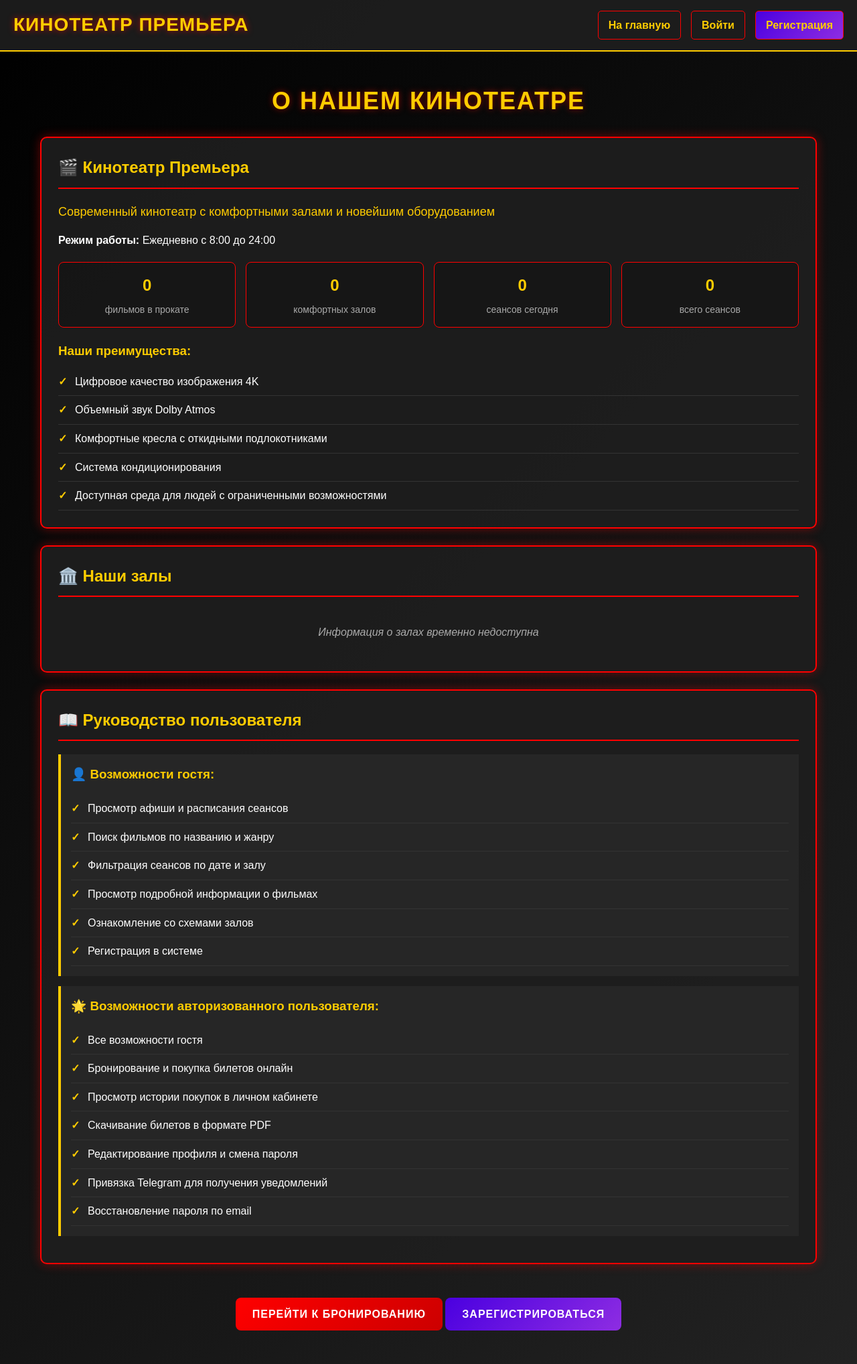
After one commit to Klevchik1/cinema-management-system, a Django app: page /about/ in a window 1280 px wide. The commit adds this page. Shown: the whole page at 67% size. Run offline with Django 5.2, Linux system fonts and the light colour scheme; data that the repository does not hold is empty.

Commit message:
v1.5 user's guid

```diff
--- /dev/null
+++ b/ticket/templates/ticket/about.html
@@ -0,0 +1,384 @@
+<!DOCTYPE html>
+{% load ru_filters %}
+<html>
+<head>
+    <title>О кинотеатре - Кинотеатр Премьера</title>
+    <style>
+        * {
+            margin: 0;
+            padding: 0;
+            box-sizing: border-box;
+            font-family: 'Arial', sans-serif;
+        }
+
+        body {
+            background-color: #000;
+            background: linear-gradient(135deg, #000 0%, #222 100%);
+            color: #fff;
+            min-height: 100vh;
+            line-height: 1.6;
+        }
+
+        .container {
+            max-width: 1200px;
+            margin: 0 auto;
+            padding: 20px;
+        }
+
+        .header {
+            background: rgba(30, 30, 30, 0.9);
+            padding: 15px 20px;
+            border-bottom: 2px solid #ffcc00;
+            display: flex;
+            justify-content: space-between;
+            align-items: center;
+        }
+
+        .logo {
+            color: #ffcc00;
+            font-size: 28px;
+            font-weight: bold;
+            letter-spacing: 1px;
+            text-shadow: 0 0 10px rgba(255, 0, 0, 0.7);
+        }
+
+        .user-panel {
+            display: flex;
+            align-items: center;
+            gap: 15px;
+        }
+
+        .user-panel a, .btn {
+            color: #ffcc00;
+            text-decoration: none;
+            padding: 8px 15px;
+            border: 1px solid #ff0000;
+            border-radius: 5px;
+            transition: all 0.3s;
+            font-weight: bold;
+        }
+
+        .user-panel a:hover, .btn:hover {
+            background: linear-gradient(135deg, #ff0000 0%, #cc0000 100%);
+            color: #fff;
+            transform: translateY(-2px);
+            box-shadow: 0 3px 10px rgba(255, 0, 0, 0.4);
+        }
+
+        .page-title {
+            text-align: center;
+            margin: 25px 0;
+            color: #ffcc00;
+            font-size: 36px;
+            text-transform: uppercase;
+            letter-spacing: 2px;
+            text-shadow: 0 0 10px rgba(255, 0, 0, 0.5);
+        }
+
+        .section {
+            background: rgba(30, 30, 30, 0.9);
+            border-radius: 10px;
+            padding: 25px;
+            margin-bottom: 25px;
+            border: 2px solid #ff0000;
+            box-shadow: 0 0 15px rgba(255, 0, 0, 0.4);
+        }
+
+        .section-title {
+            color: #ffcc00;
+            font-size: 24px;
+            margin-bottom: 20px;
+            border-bottom: 2px solid #ff0000;
+            padding-bottom: 10px;
+        }
+
+        /* Стили для карточек залов */
+        .halls-grid {
+            display: grid;
+            grid-template-columns: repeat(auto-fill, minmax(300px, 1fr));
+            gap: 20px;
+            margin-top: 20px;
+        }
+
+        .hall-card {
+            background: rgba(20, 20, 20, 0.8);
+            border-radius: 8px;
+            padding: 20px;
+            border: 1px solid #ffcc00;
+            transition: all 0.3s;
+        }
+
+        .hall-card:hover {
+            transform: translateY(-5px);
+            box-shadow: 0 5px 15px rgba(255, 204, 0, 0.3);
+        }
+
+        .hall-name {
+            color: #ffcc00;
+            font-size: 20px;
+            margin-bottom: 10px;
+        }
+
+        .hall-info {
+            color: #ccc;
+            margin-bottom: 8px;
+        }
+
+        .hall-stats {
+            display: flex;
+            justify-content: space-between;
+            margin-top: 15px;
+            padding-top: 10px;
+            border-top: 1px solid #444;
+        }
+
+        .stat {
+            text-align: center;
+        }
+
+        .stat-value {
+            color: #ffcc00;
+            font-size: 18px;
+            font-weight: bold;
+        }
+
+        .stat-label {
+            color: #aaa;
+            font-size: 12px;
+        }
+
+        /* Стили для списков возможностей */
+        .features-list {
+            list-style: none;
+            padding-left: 0;
+        }
+
+        .features-list li {
+            padding: 8px 0;
+            border-bottom: 1px solid #333;
+            position: relative;
+            padding-left: 25px;
+        }
+
+        .features-list li:before {
+            content: "✓";
+            color: #ffcc00;
+            position: absolute;
+            left: 0;
+            font-weight: bold;
+        }
+
+        .user-role-section {
+            background: rgba(40, 40, 40, 0.8);
+            border-left: 4px solid #ffcc00;
+            padding: 15px;
+            margin: 15px 0;
+        }
+
+        .admin-only {
+            background: rgba(74, 0, 224, 0.2);
+            border-left: 4px solid #8e2de2;
+        }
+
+        .cinema-stats {
+            display: grid;
+            grid-template-columns: repeat(auto-fit, minmax(200px, 1fr));
+            gap: 15px;
+            margin: 20px 0;
+        }
+
+        .stat-card {
+            background: rgba(20, 20, 20, 0.8);
+            padding: 15px;
+            border-radius: 8px;
+            text-align: center;
+            border: 1px solid #ff0000;
+        }
+
+        .stat-card-value {
+            color: #ffcc00;
+            font-size: 24px;
+            font-weight: bold;
+            margin-bottom: 5px;
+        }
+
+        .stat-card-label {
+            color: #aaa;
+            font-size: 14px;
+        }
+
+        .btn-home {
+            display: inline-block;
+            background: linear-gradient(135deg, #ff0000 0%, #cc0000 100%);
+            color: #fff;
+            padding: 12px 25px;
+            border: none;
+            border-radius: 8px;
+            font-size: 16px;
+            font-weight: bold;
+            cursor: pointer;
+            transition: all 0.3s;
+            text-transform: uppercase;
+            letter-spacing: 1px;
+            text-decoration: none;
+            margin-top: 20px;
+        }
+
+        .btn-home:hover {
+            transform: translateY(-3px);
+            box-shadow: 0 5px 15px rgba(255, 0, 0, 0.4);
+        }
+
+        .btn-admin {
+            background: linear-gradient(135deg, #4a00e0 0%, #8e2de2 100%);
+            margin-left: 10px;
+        }
+
+        .navigation {
+            text-align: center;
+            margin: 30px 0;
+        }
+    </style>
+</head>
+<body>
+    <div class="header">
+        <div class="logo">КИНОТЕАТР ПРЕМЬЕРА</div>
+        <div class="user-panel">
+            <a href="{% url 'home' %}" class="btn">На главную</a>
+            {% if user.is_authenticated %}
+                <a href="{% url 'profile' %}" class="btn">Личный кабинет</a>
+                {% if user.is_staff %}
+                    <a href="/admin/" class="btn btn-admin">Админ-панель</a>
+                {% endif %}
+                <span>Привет, {{ user.name }}!</span>
+                <a href="{% url 'logout' %}" class="btn">Выйти</a>
+            {% else %}
+                <a href="{% url 'login' %}" class="btn">Войти</a>
+                <a href="{% url 'register' %}" class="btn" style="background: linear-gradient(135deg, #4a00e0 0%, #8e2de2 100%);">Регистрация</a>
+            {% endif %}
+        </div>
+    </div>
+
+    <div class="container">
+        <h1 class="page-title">О нашем кинотеатре</h1>
+
+        <!-- Общая информация о кинотеатре -->
+        <div class="section">
+            <h2 class="section-title">🎬 {{ cinema_info.name }}</h2>
+            <p style="font-size: 18px; margin-bottom: 15px; color: #ffcc00;">{{ cinema_info.description }}</p>
+            <p><strong>Режим работы:</strong> {{ cinema_info.working_hours }}</p>
+
+            <div class="cinema-stats">
+                <div class="stat-card">
+                    <div class="stat-card-value">{{ total_movies }}</div>
+                    <div class="stat-card-label">фильмов в прокате</div>
+                </div>
+                <div class="stat-card">
+                    <div class="stat-card-value">{{ halls|length }}</div>
+                    <div class="stat-card-label">комфортных залов</div>
+                </div>
+                <div class="stat-card">
+                    <div class="stat-card-value">{{ total_screenings_today }}</div>
+                    <div class="stat-card-label">сеансов сегодня</div>
+                </div>
+                <div class="stat-card">
+                    <div class="stat-card-value">{{ total_screenings_all }}</div>
+                    <div class="stat-card-label">всего сеансов</div>
+                </div>
+            </div>
+
+            <h3 style="color: #ffcc00; margin: 20px 0 10px 0;">Наши преимущества:</h3>
+            <ul class="features-list">
+                {% for feature in cinema_info.features %}
+                    <li>{{ feature }}</li>
+                {% endfor %}
+            </ul>
+        </div>
+
+        <!-- Залы кинотеатра (динамические) -->
+        <div class="section">
+            <h2 class="section-title">🏛️ Наши залы</h2>
+            {% if halls %}
+                <div class="halls-grid">
+                    {% for hall in halls %}
+                        <div class="hall-card">
+                            <h3 class="hall-name">{{ hall.name }}</h3>
+                            {% if hall.description %}
+                                <p class="hall-info">{{ hall.description }}</p>
+                            {% endif %}
+                            <div class="hall-info">
+                                <strong>Схема мест:</strong> {{ hall.rows }} рядов × {{ hall.seats_per_row }} мест
+                            </div>
+                            <div class="hall-info">
+                                <strong>Вместимость:</strong> {{ hall.rows|add:0|multiply:hall.seats_per_row }} мест
+                            </div>
+                        </div>
+                    {% endfor %}
+                </div>
+            {% else %}
+                <p style="text-align: center; color: #aaa; font-style: italic; padding: 20px;">
+                    Информация о залах временно недоступна
+                </p>
+            {% endif %}
+        </div>
+
+        <!-- Руководство пользователя -->
+        <div class="section">
+            <h2 class="section-title">📖 Руководство пользователя</h2>
+
+            <!-- Возможности гостя -->
+            <div class="user-role-section">
+                <h3 style="color: #ffcc00; margin-bottom: 15px;">👤 Возможности гостя:</h3>
+                <ul class="features-list">
+                    <li>Просмотр афиши и расписания сеансов</li>
+                    <li>Поиск фильмов по названию и жанру</li>
+                    <li>Фильтрация сеансов по дате и залу</li>
+                    <li>Просмотр подробной информации о фильмах</li>
+                    <li>Ознакомление со схемами залов</li>
+                    <li>Регистрация в системе</li>
+                </ul>
+            </div>
+
+            <!-- Возможности авторизованного пользователя -->
+            <div class="user-role-section">
+                <h3 style="color: #ffcc00; margin-bottom: 15px;">🌟 Возможности авторизованного пользователя:</h3>
+                <ul class="features-list">
+                    <li>Все возможности гостя</li>
+                    <li>Бронирование и покупка билетов онлайн</li>
+                    <li>Просмотр истории покупок в личном кабинете</li>
+                    <li>Скачивание билетов в формате PDF</li>
+                    <li>Редактирование профиля и смена пароля</li>
+                    <li>Привязка Telegram для получения уведомлений</li>
+                    <li>Восстановление пароля по email</li>
+                </ul>
+            </div>
+
+            <!-- Возможности администратора (только для админов) -->
+            {% if user.is_staff %}
+                <div class="user-role-section admin-only">
+                    <h3 style="color: #8e2de2; margin-bottom: 15px;">⚡ Возможности администратора:</h3>
+                    <ul class="features-list">
+                        <li>Все возможности пользователя</li>
+                        <li>Управление фильмами (добавление, редактирование, удаление)</li>
+                        <li>Управление залами кинотеатра</li>
+                        <li>Создание и управление сеансами</li>
+                        <li>Просмотр системных логов и отчетов</li>
+                        <li>Управление резервными копиями базы данных</li>
+                        <li>Генерация аналитических отчетов</li>
+                        <li>Экспорт данных в различные форматы</li>
+                        <li>Мониторинг активности пользователей</li>
+                    </ul>
+                </div>
+            {% endif %}
+        </div>
+
+        <!-- Навигация -->
+        <div class="navigation">
+            <a href="{% url 'home' %}" class="btn-home">Перейти к бронированию</a>
+            {% if not user.is_authenticated %}
+                <a href="{% url 'register' %}" class="btn-home" style="background: linear-gradient(135deg, #4a00e0 0%, #8e2de2 100%);">Зарегистрироваться</a>
+            {% endif %}
+        </div>
+    </div>
+</body>
+</html>
--- a/ticket/templates/ticket/home.html
+++ b/ticket/templates/ticket/home.html
@@ -492,6 +492,7 @@
                 <a href="{% url 'login' %}" class="btn">Войти</a>
                 <a href="{% url 'register' %}" class="btn" style="background: linear-gradient(135deg, #4a00e0 0%, #8e2de2 100%);">Регистрация</a>
             {% endif %}
+            <a href="{% url 'about' %}" class="btn">О кинотеатре</a>
         </div>
     </div>
 
--- a/ticket/urls.py
+++ b/ticket/urls.py
@@ -37,6 +37,8 @@ urlpatterns = [
     path('password-reset/', views.password_reset_request, name='password_reset_request'),
     path('password-reset/code/', views.password_reset_code, name='password_reset_code'),
     path('password-reset/confirm/', views.password_reset_confirm, name='password_reset_confirm'),
+    # Руководство пользователя
+    path('about/', views.about, name='about'),
 ]
 
 if settings.DEBUG:
--- a/ticket/views.py
+++ b/ticket/views.py
@@ -209,6 +209,11 @@ def verify_email(request):
         return render(request, 'ticket/verify_email.html', {
             'email': pending_reg.email
         })
+
+    # ВАЖНОЕ ИСПРАВЛЕНИЕ: Добавляем возврат для GET запроса
+    return render(request, 'ticket/verify_email.html', {
+        'email': pending_reg.email
+    })
 
 
 def resend_verification_code(request):
@@ -1117,3 +1122,49 @@ def password_reset_confirm(request):
         'form': form,
         'email': email
     })
+
+
+def about(request):
+    """Страница 'О кинотеатре' с руководством пользователя"""
+
+    # Получаем все залы из базы данных с правильной статистикой
+    from django.db.models import Count
+    halls = Hall.objects.annotate(
+        total_seats=Count('seat'),  # Правильный подсчет мест
+        total_screenings=Count('screening', distinct=True)  # Правильный подсчет сеансов
+    )
+
+    # Общая статистика кинотеатра
+    total_movies = Movie.objects.count()
+
+    # Сеансы на сегодня (только будущие)
+    today_start = timezone.now().replace(hour=0, minute=0, second=0, microsecond=0)
+    today_end = today_start + timedelta(days=1)
+    total_screenings_today = Screening.objects.filter(
+        start_time__gte=timezone.now(),  # Только будущие
+        start_time__date=timezone.now().date()  # Только сегодня
+    ).count()
+
+    # Общее количество сеансов (всех)
+    total_screenings_all = Screening.objects.count()
+
+    context = {
+        'halls': halls,
+        'total_movies': total_movies,
+        'total_screenings_today': total_screenings_today,
+        'total_screenings_all': total_screenings_all,
+        'cinema_info': {
+            'name': 'Кинотеатр Премьера',
+            'description': 'Современный кинотеатр с комфортными залами и новейшим оборудованием',
+            'features': [
+                'Цифровое качество изображения 4K',
+                'Объемный звук Dolby Atmos',
+                'Комфортные кресла с откидными подлокотниками',
+                'Система кондиционирования',
+                'Доступная среда для людей с ограниченными возможностями'
+            ],
+            'working_hours': 'Ежедневно с 8:00 до 24:00'
+        }
+    }
+
+    return render(request, 'ticket/about.html', context)
```
Also changed, not shown: ticket/templatetags/ru_filters.py (+8 -0 lines).
